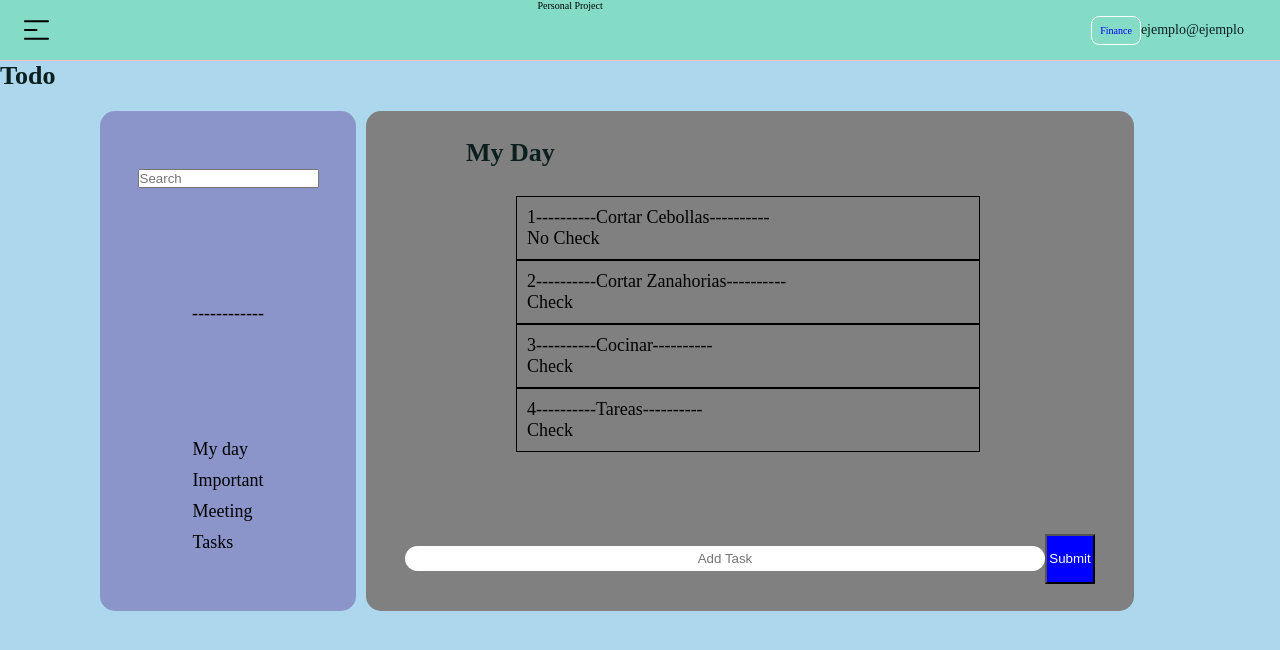
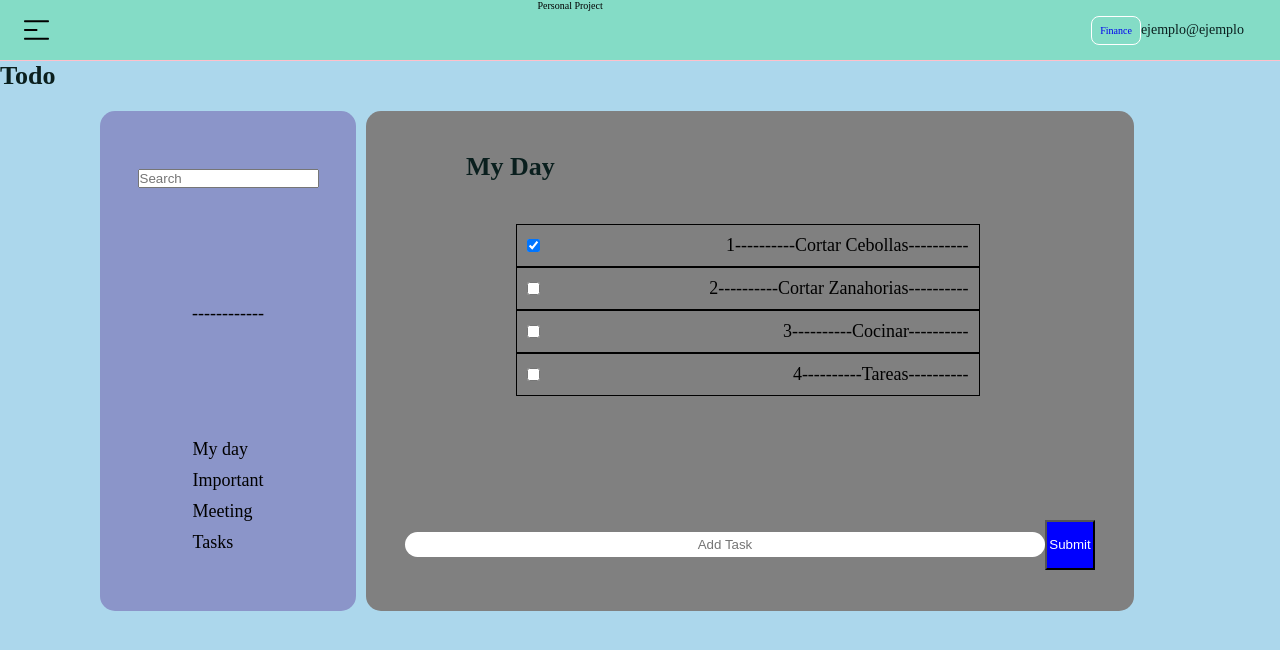
Before and after one commit to jyunakaike/PersonalProject, a React app: page /todo in a window 1280 px wide. Shown: the top 650 px of the page. Built offline with nearby package versions, Linux system fonts and the light colour scheme.

Commit message:
Todo patrones de diseno Todo-TodoList-TodoItem

```diff
--- a/src/components/todo/TodoItem.jsx
+++ b/src/components/todo/TodoItem.jsx
@@ -1,12 +1,21 @@
 import React from 'react'
 
-export const TodoItem = ({ task }) => {
+export const TodoItem = ({ task}) => {
+
+    let toggleCheck= (e)=>{
+        console.log('tengo que cambiar a checked o unchecked')
+        console.log(`${e} esta es mi id para validar que sea el todo` );
+
+    }
     return (
         <div>
             {
                 task.map(toDo =>
                     <div className='TodoItem-container' key={toDo.id}>
-                        {toDo.id}----------{toDo.task}----------{(toDo.check) ? <p>No Check</p> : <p>Check</p>}
+                        {(toDo.check)
+                        ? <input type="checkbox" checked onChange={() => toggleCheck(toDo.id)} />
+                        : <input type="checkbox" onChange={() => toggleCheck(toDo.id)} />  }
+                        {toDo.id}----------{toDo.task}----------
                     </div>
                 )
             }
--- a/src/components/todo/TodoList.jsx
+++ b/src/components/todo/TodoList.jsx
@@ -2,7 +2,7 @@ import React from 'react'
 
 import { TodoItem } from './TodoItem'
 
-export const TodoList = ({ task, saveTodo }) => {
+export const TodoList = ({ task, saveTodo, children }) => {
 
     const handleSubmit = (e) => {
         e.preventDefault();
@@ -16,15 +16,14 @@ export const TodoList = ({ task, saveTodo }) => {
         }
         saveTodo(data)
     };
-
-
     return (
         <section className='TodoList-Container'>
             <header className='Todo-header'>
                 <h1>My Day</h1>
             </header>
             <main className='Todo-main'>
-                <TodoItem task={task} />
+                {/* <TodoItem task={task} /> */}
+                {children}
             </main>
             <footer className='Todo-footer'>
                 <form action="" onSubmit={handleSubmit}>
@@ -34,7 +33,6 @@ export const TodoList = ({ task, saveTodo }) => {
                         id='task'
                         name='task'
                         placeholder='Add Task'
-                        // value={task}
                     />
                     <input type="submit" className='input-send' />
                 </form>
--- a/src/pages/ToDo.jsx
+++ b/src/pages/ToDo.jsx
@@ -1,14 +1,16 @@
-import React, {useState} from 'react'
+import React, { useState } from 'react'
 import '@styles/Todo.scss'
 import InitialState from '../InitialState'
 
 // component
 import { DetailSection } from '@components/todo/DetailSection'
 import { TodoList } from '../components/todo/TodoList'
+import { TodoItem } from '../components/todo/TodoItem'
 const ToDo = () => {
     const [task, setTask] = useState(InitialState.task)
 
-    const saveTodo =  (taskValue) => {
+    // TodoList SaveTodo
+    const saveTodo = (taskValue) => {
         const addTask = taskValue => {
             setTask(
                 task => [...task, taskValue]
@@ -23,7 +25,9 @@ const ToDo = () => {
             <h1>Todo</h1>
             <div className='Todo-Container'>
                 <DetailSection />
-                <TodoList task={task} saveTodo={saveTodo} />
+                <TodoList task={task} saveTodo={saveTodo} >
+                    <TodoItem task={task} />
+                </TodoList>
             </div>
         </React.Fragment>
     )
--- a/src/styles/Todo.scss
+++ b/src/styles/Todo.scss
@@ -55,9 +55,10 @@
 }
 .Todo-main{
     display: grid;
-
     padding-left:15rem ;
-    // overflow: scroll;
+    max-width: 100%;
+    max-height: 250px;
+    overflow: scroll;
 }
 
 .Todo-footer{
@@ -83,17 +84,15 @@
 }
 
 
-
-
-
-
-
 // todoItem
 .TodoItem-container{
     border: solid 1px;
     padding: 10px;
     width: 75%;
     font-size: var(--lg);
+    display: flex;
+        justify-content: space-between;
+        // align-items: flex-start;
 }
 
 @media (max-width: 600px) {
```
Also changed, not shown: src/InitialState.js (+0 -12 lines).
